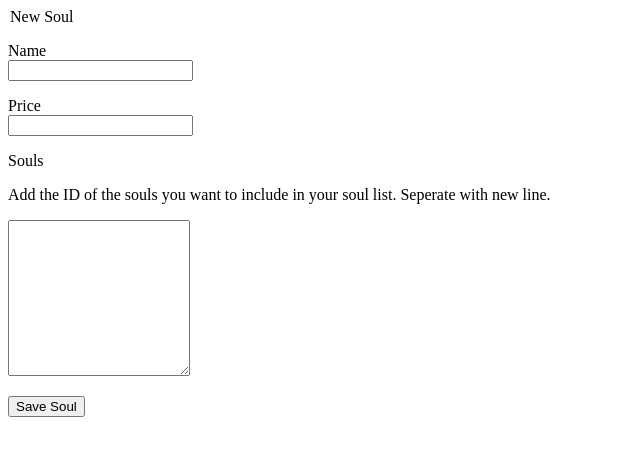
After one commit to fatpat314/Soul_search, a Flask app: page /souls/new in a window 1280 px wide. The commit adds this page. Shown: the top 456 px of the page, without its empty margins (0-640 px from the left). Run offline with Flask 2, Linux system fonts and the light colour scheme.

Commit message:
form added

```diff
--- a/app.py
+++ b/app.py
@@ -1,4 +1,4 @@
-from flask import Flask, render_template
+from flask import Flask, render_template, request, redirect, url_for
 from pymongo import MongoClient
 
 client = MongoClient()
@@ -6,6 +6,13 @@ db = client.Soul_search
 souls = db.souls
 
 app = Flask(__name__)
+
+def picture_url_creator(id_lst):
+    souls = []
+    for soul_id in id_lst:
+        soul = 'https://www.google.com/' + soul_id
+        souls.append(soul)
+    return souls
 
 # souls = [
 #     { 'name': 'James Brown', 'price': '$100' },
@@ -17,5 +24,24 @@ def index():
     """Return homepage"""
     return render_template('index.html', souls=souls.find())
 
+@app.route('/souls/new')
+def souls_new():
+    """Put a soul up for sale"""
+    return render_template('souls_new.html')
+
+@app.route('/souls', methods=['POST'])
+def souls_submit():
+    """Submit a soul"""
+    soul_ids = request.form.get('soul_ids').split()
+
+    souls = picture_url_creator(soul_ids)
+
+    souls = {
+        'name': request.form.get('name'),
+        'price': request.form.get('price')
+    }
+    print(request.form.to_dict())
+    return redirect(url_for('index'))
+
 if __name__ == '__main__':
     app.run(debug=True)
--- a/templates/index.html
+++ b/templates/index.html
@@ -3,6 +3,9 @@
 
 {% block content %}
     <h1>Souls for sale</h1>
+
+<a href='/souls/new'>New Soul</a>
+
     {% for soul in souls %}
         <h2>{{ soul.name }}</h2>
         <small>{{ soul.price }}</small>
--- /dev/null
+++ b/templates/souls_new.html
@@ -0,0 +1,34 @@
+<!-- templates/souls_new.html -->
+{% extends 'base.html' %}
+
+{% block content %}
+
+<form method='POST' action='/souls'>
+    <feildset>
+    <legend>New Soul</legend>
+    <!-- TITLE -->
+    <p>
+        <label for= 'name'>Name</label><br>
+        <input type='text' name='name' />
+    </p>
+
+    <!-- PRICE -->
+    <p>
+        <label for="price">Price</label><br>
+        <input type='text' name='price' />
+    </p>
+
+    <!-- SOUL IDS -->
+    <p>
+        <label for='souls-soul-ids'>Souls</label><br>
+        <p>Add the ID of the souls you want to include in your soul list. Seperate with new line. </p>
+        <textarea id='souls-soul-ids' name='soul_ids' rows='10'></textarea>
+    </p>
+    </feildset>
+
+    <!-- Button -->
+    <p>
+        <button type='submit'>Save Soul</button>
+    </p>
+</form>
+{% endblock %}
```
